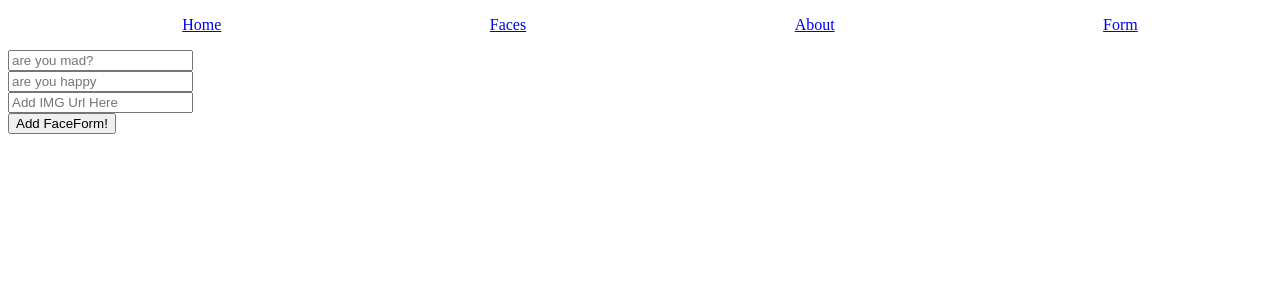
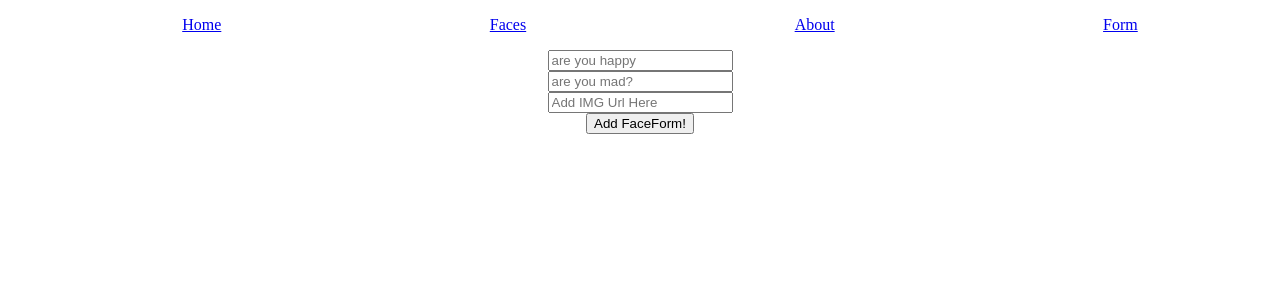
Before and after one commit to youngmaid/Project3, a React (Create React App) app in the folder client/: page /add in a window 1280 px wide. Shown: the top 300 px of the page. Built offline with nearby package versions, Linux system fonts and the light colour scheme.

Commit message:
inputform added, separated from faceform, faceform changed

```diff
--- a/client/src/Components/FaceForm.js
+++ b/client/src/Components/FaceForm.js
@@ -1,33 +1,26 @@
 import React, { Component } from "react";
 import axios from 'axios';
+import InputForm from './InputForm';
 
-// we need to do the API call from FaceForm.
+
 class FaceForm extends Component {
-// use this.result here
+
  constructor() {
     super();
     this.state = {
 
-      //scores: [],
+      scores: [],
       result: 0,
-      happy: 'false',
-      mad: 'false',
-      url: ''
+      inputHappyValue: 'false',
+      inputMadValue: 'false',
+      inputURLValue: ''
       //user_id: '',
 
     }
-    //this.calculateResult = this.calculateResult.bind(this)
-    // *****since we don't have an API I'm going to comment this out
 
     this.handleInputHappyChange = this.handleInputHappyChange.bind(this);
     this.handleInputMadChange = this.handleInputMadChange.bind(this);
-
     this.handleInputURLChange = this.handleInputURLChange.bind(this);
-    // for now we're gonna have a user manually input URL data and not
-    // submit from a URL, we're not gonna change the state of result, witout API
-
-    //this.handleInputURLSubmit = this.handleInputURLSubmit.bind(this);
-    // *** since we don't  have an API I'm gonna comment this out for now
     this.handleInputFormSubmit = this.handleInputFormSubmit.bind(this);
   }
 
@@ -52,7 +45,7 @@ class FaceForm extends Component {
 
    handleInputFormSubmit(event) {
     event.preventDefault();
-    console.log(this.state.url)
+    console.log(this.state.inputURLValue)
     console.log(this.state.result)
     console.log(this.state.inputMadValue)
 
@@ -75,8 +68,6 @@ class FaceForm extends Component {
       result: res.data.scores.result,
       name: res.data.scores.name,
 
-
-
       }
 
       this.setState((prevState) => {
@@ -88,35 +79,18 @@ class FaceForm extends Component {
   }).catch(err => console.log(err));
 }
 
-  render() {
+render() {
     return (
-      <form
-        className="add-faces-form"
-        onSubmit={this.handleInputFormSubmit}
-      >
-        <input
-          type="text"
-          value={this.inputMadValue}
-          name="mad"
-          placeholder="are you mad?"
-          onChange={this.handleInputMadChange}
-        /><br/>
-        <input
-          type="text"
-          value={this.inputHappyValue}
-          name="happy"
-          placeholder="are you happy"
-          onChange={this.handleInputHappyChange}
-        /><br/>
-         <input
-          type="text"
-          value={this.inputURLValue}
-          name="genre_type"
-          placeholder="Add IMG Url Here"
-          onChange={this.handleInputURLChange}
-        /><br/>
-        <button id="submit">Add FaceForm!</button>
-      </form>
+      <div className="App">
+      <InputForm handleInputFormSubmit={this.handleInputFormSubmit}
+                 inputMadValue={this.inputMadValue}
+                 handleInputMadChange={this.handleInputMadChange}
+                 inputHappyValue={this.inputHappyValue}
+                 handleInputHappyChange={this.handleInputHappyChange}
+                 inputURLValue={this.inputURLValue}
+                 handleInputURLChange={this.handleInputURLChange}
+      />
+      </div>
     );
   }
 }
--- /dev/null
+++ b/client/src/components/InputForm.js
@@ -0,0 +1,41 @@
+import React, { Component } from 'react';
+
+class InputForm extends Component {
+
+  render() {
+    return (
+      <form
+        className="add-faces-form"
+        onSubmit={this.props.handleInputFormSubmit}
+      >
+        <input
+          type="text"
+          value={this.props.inputHappyValue}
+          name="happy"
+          placeholder="are you happy"
+          onChange={this.props.handleInputHappyChange}
+        /><br/>
+
+        <input
+          type="text"
+          value={this.props.inputMadValue}
+          name="mad"
+          placeholder="are you mad?"
+          onChange={this.props.handleInputMadChange}
+        /><br/>
+
+         <input
+          type="text"
+          value={this.props.inputURLValue}
+          name="genre_type"
+          placeholder="Add IMG Url Here"
+          onChange={this.props.handleInputURLChange}
+        /><br/>
+
+        <button id="submit">Add FaceForm!</button>
+      </form>
+    );
+  }
+}
+
+export default InputForm;
```
Also changed, not shown: client/src/Components/Home.js (+0 -105 lines).
